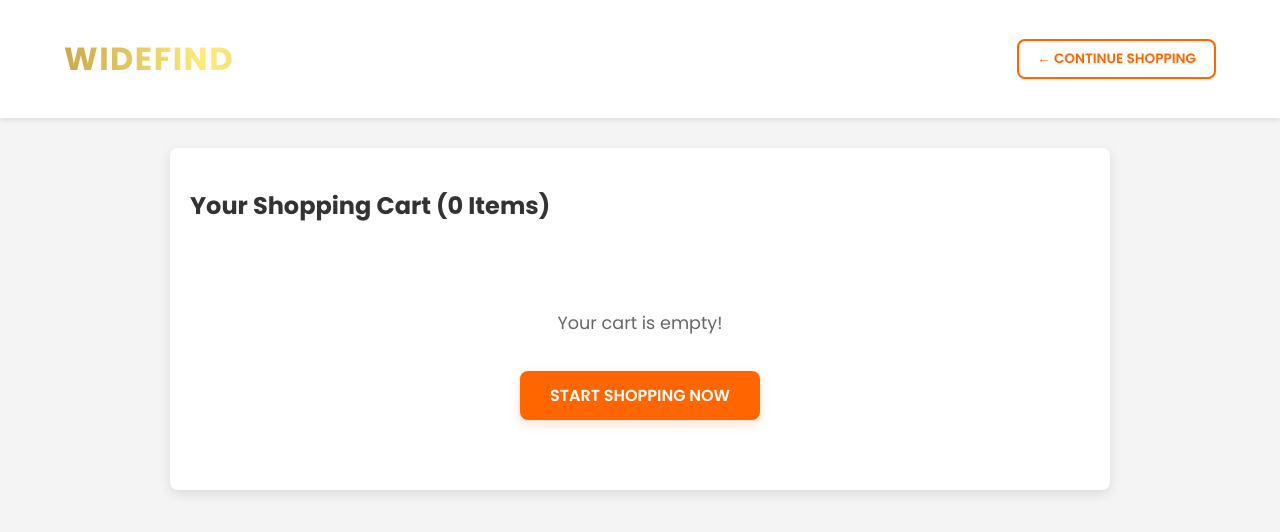
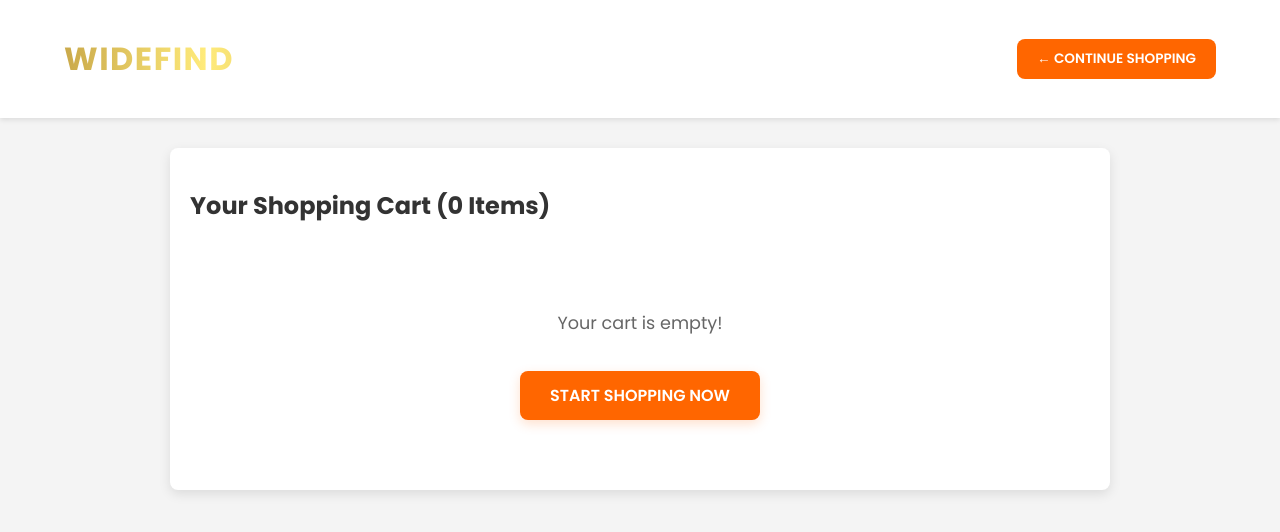
Before and after one commit to ariseofdarknes/WideFind, a plain HTML site: page cart.html in a window 1280 px wide. Drawn offline with Linux system fonts and the light colour scheme.

Commit message:
Update cart.html

```diff
--- a/cart.html
+++ b/cart.html
@@ -9,26 +9,26 @@
 
 <style>
 
-/* High-Quality Header Button */
+/* Solid Continue Shopping Button */
 .btn-continue {
     display: inline-block;
-    padding: 8px 18px;
-    border: 2px solid #ff6600;
-    color: #ff6600 !important;
+    padding: 10px 20px;
+    background-color: #ff6600; /* Solid Orange */
+    color: white !important;
     text-decoration: none !important;
     border-radius: 8px;
     font-weight: 600;
     font-size: 0.85rem;
-    transition: all 0.3s ease;
-    background: transparent;
+    text-transform: uppercase;
+    border: none;
 }
 
+/* Overriding hover to keep it solid */
 .btn-continue:hover {
-    background: #ff6600;
-    color: white !important;
-    box-shadow: 0 4px 12px rgba(255, 102, 0, 0.2);
+    background-color: #e65c00; /* Just a slightly darker solid shade */
+    transform: none !important;
+    transition: none !important;
 }
-
 
 
 /* Styling for the Start Shopping Button */
```
